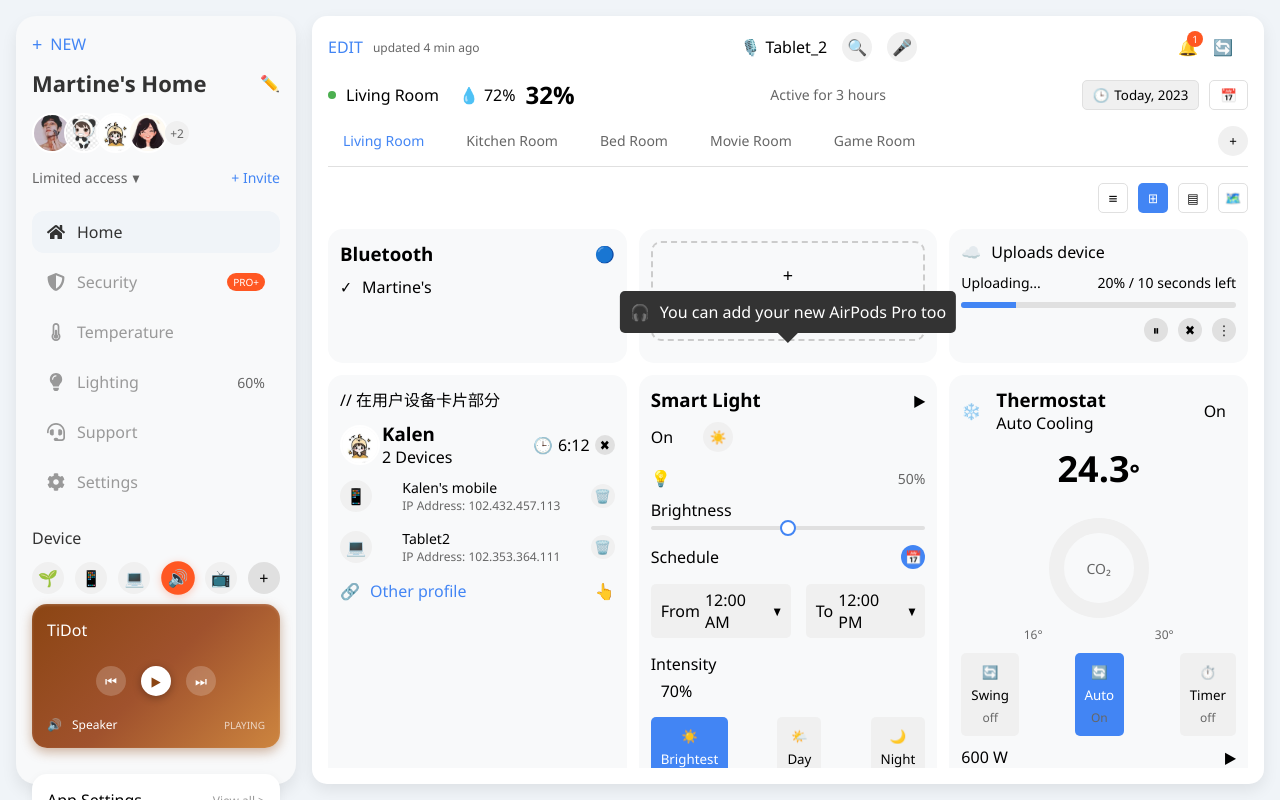
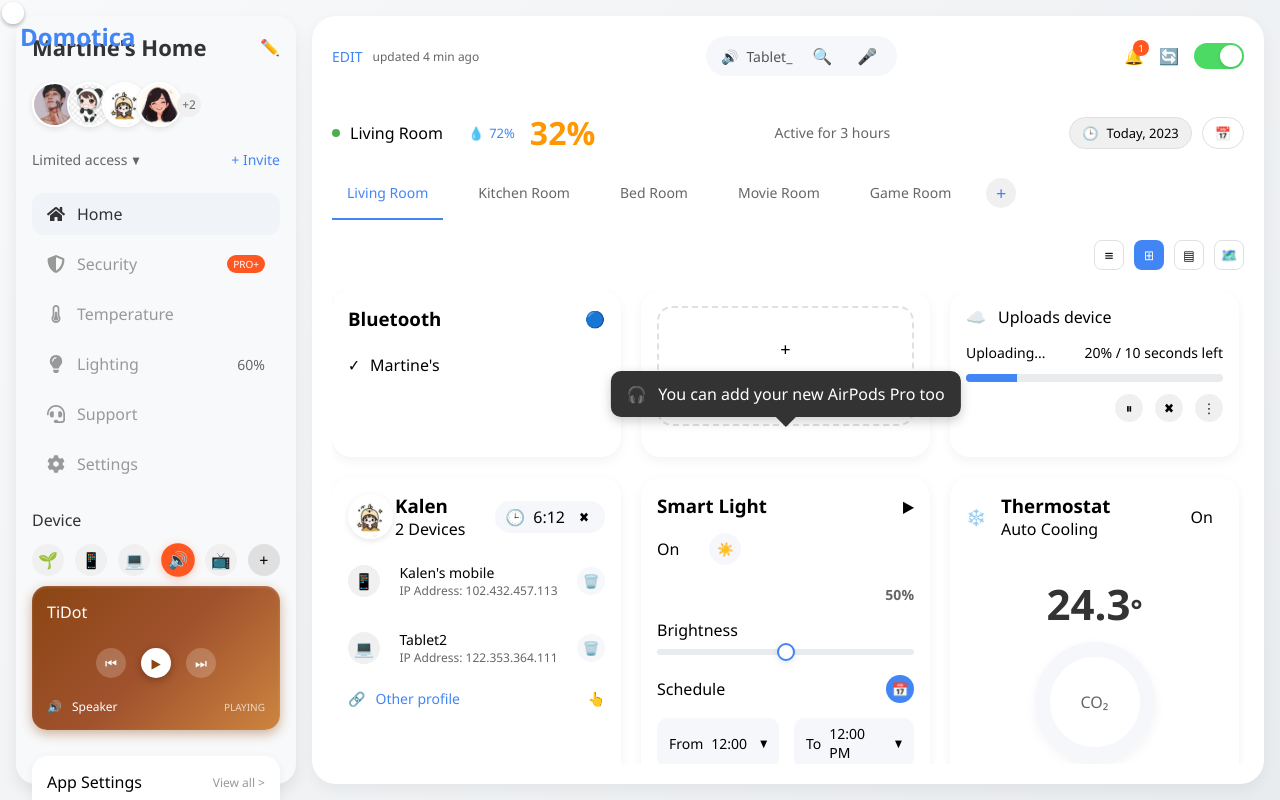
Before and after one commit to ZTL123Z/smart-home-dashboard, a React (Create React App) app: page / in a window 1280 px wide. Built offline with nearby package versions, Linux system fonts and the light colour scheme.

Commit message:
3月13日

```diff
--- a/src/App.css
+++ b/src/App.css
@@ -52,17 +52,19 @@
   background-color: #f0f4f8;
   position: relative;
   overflow: hidden;
+  background: linear-gradient(135deg, #f8f9fa 0%, #e9ecef 100%);
 }
 
 .app-title {
   padding: 20px;
   font-size: 24px;
   font-weight: bold;
-  color: #fff;
+  color: #4285f4; /* 改为蓝色 */
   background-color: transparent;
   position: absolute;
   top: 0;
   left: 0;
+  z-index: 10;
 }
 
 .app-container {
--- a/src/components/DeviceCards.css
+++ b/src/components/DeviceCards.css
@@ -1,25 +1,27 @@
 .device-cards {
   display: flex;
   flex-direction: column;
-  gap: 12px;
-  overflow-y: hidden;
+  gap: 20px;
+  overflow-y: auto;
+  padding-right: 5px;
 }
 
 .device-row {
   display: flex;
-  gap: 12px;
+  gap: 20px;
 }
 
 .bluetooth-card, .add-device-card, .upload-device-card,
 .user-devices-card, .smart-light-card, .thermostat-card,
 .qr-code-card, .battery-card {
-  background-color: #f8f9fa;
-  border-radius: 15px;
-  padding: 12px;
+  background-color: #ffffff;
+  border-radius: 20px;
+  padding: 16px;
   flex: 1;
   display: flex;
   flex-direction: column;
-  gap: 10px;
+  gap: 15px;
+  box-shadow: 0 4px 12px rgba(0, 0, 0, 0.05);
 }
 
 .card-header {
@@ -32,6 +34,7 @@
   display: flex;
   justify-content: space-between;
   align-items: center;
+  padding: 8px 0;
 }
 
 .device-info {
@@ -45,10 +48,10 @@
   flex-direction: column;
   align-items: center;
   justify-content: center;
-  height: 100px;
-  border: 2px dashed #ccc;
-  border-radius: 10px;
-  gap: 10px;
+  height: 120px;
+  border: 2px dashed #e0e0e0;
+  border-radius: 15px;
+  gap: 12px;
 }
 
 .tooltip {
@@ -57,17 +60,18 @@
 
 .tooltip-content {
   position: absolute;
-  top: -60px;
+  top: -70px;
   left: 50%;
   transform: translateX(-50%);
   background-color: #333;
   color: white;
-  padding: 10px;
-  border-radius: 5px;
+  padding: 12px 16px;
+  border-radius: 10px;
   display: flex;
   align-items: center;
-  gap: 10px;
+  gap: 12px;
   width: max-content;
+  box-shadow: 0 4px 12px rgba(0, 0, 0, 0.2);
 }
 
 .tooltip-content::after {
@@ -84,13 +88,14 @@
 .upload-header {
   display: flex;
   align-items: center;
-  gap: 10px;
+  gap: 12px;
+  font-weight: 500;
 }
 
 .upload-progress {
   display: flex;
   flex-direction: column;
-  gap: 10px;
+  gap: 12px;
 }
 
 .progress-text {
@@ -100,9 +105,9 @@
 }
 
 .progress-bar {
-  height: 6px;
-  background-color: #e0e0e0;
-  border-radius: 3px;
+  height: 8px;
+  background-color: #e9ecef;
+  border-radius: 4px;
   overflow: hidden;
 }
 
@@ -114,15 +119,15 @@
 .progress-controls {
   display: flex;
   justify-content: flex-end;
-  gap: 10px;
+  gap: 12px;
 }
 
 .pause-button, .cancel-button, .more-button {
-  width: 24px;
-  height: 24px;
+  width: 28px;
+  height: 28px;
   border-radius: 50%;
   border: none;
-  background-color: #e0e0e0;
+  background-color: #f0f0f0;
   display: flex;
   align-items: center;
   justify-content: center;
@@ -132,14 +137,15 @@
 .user-header {
   display: flex;
   align-items: center;
-  gap: 10px;
+  gap: 12px;
 }
 
 .user-avatar {
-  width: 40px;
-  height: 40px;
+  width: 45px;
+  height: 45px;
   border-radius: 50%;
   overflow: hidden;
+  box-shadow: 0 2px 6px rgba(0, 0, 0, 0.1);
 }
 
 .user-avatar img {
@@ -156,16 +162,19 @@
 .time-setting {
   display: flex;
   align-items: center;
-  gap: 5px;
+  gap: 8px;
   margin-left: auto;
+  background-color: #f5f7fa;
+  padding: 5px 10px;
+  border-radius: 15px;
 }
 
 .close-button {
-  width: 20px;
-  height: 20px;
+  width: 22px;
+  height: 22px;
   border-radius: 50%;
   border: none;
-  background-color: #e0e0e0;
+  background-color: transparent;
   display: flex;
   align-items: center;
   justify-content: center;
@@ -190,11 +199,11 @@
 }
 
 .remove-button {
-  width: 24px;
-  height: 24px;
+  width: 28px;
+  height: 28px;
   border-radius: 50%;
   border: none;
-  background-color: #f0f0f0;
+  background-color: #f5f7fa;
   display: flex;
   align-items: center;
   justify-content: center;
@@ -207,6 +216,7 @@
   gap: 10px;
   color: #4285f4;
   cursor: pointer;
+  font-size: 14px;
 }
 
 .hand-icon {
@@ -216,7 +226,7 @@
 .light-controls {
   display: flex;
   flex-direction: column;
-  gap: 15px;
+  gap: 20px;
 }
 
 .light-status {
@@ -226,11 +236,11 @@
 }
 
 .brightness-button {
-  width: 30px;
-  height: 30px;
+  width: 32px;
+  height: 32px;
   border-radius: 50%;
   border: none;
-  background-color: #f0f0f0;
+  background-color: #f5f7fa;
   display: flex;
   align-items: center;
   justify-content: center;
@@ -240,37 +250,40 @@
 .brightness-control {
   display: flex;
   flex-direction: column;
-  gap: 10px;
+  gap: 15px;
 }
 
 .brightness-value {
   display: flex;
   align-items: center;
   justify-content: space-between;
+  font-size: 24px;
+  font-weight: 600;
 }
 
 .brightness-slider {
   display: flex;
   flex-direction: column;
-  gap: 5px;
+  gap: 8px;
 }
 
 .slider-track {
-  height: 4px;
-  background-color: #e0e0e0;
-  border-radius: 2px;
+  height: 6px;
+  background-color: #e9ecef;
+  border-radius: 3px;
   position: relative;
 }
 
 .slider-thumb {
-  width: 16px;
-  height: 16px;
+  width: 18px;
+  height: 18px;
   background-color: white;
   border: 2px solid #4285f4;
   border-radius: 50%;
   position: absolute;
   top: 50%;
   transform: translate(-50%, -50%);
+  box-shadow: 0 2px 6px rgba(0, 0, 0, 0.1);
 }
 
 .schedule-control {
@@ -286,11 +299,11 @@
 }
 
 .schedule-button {
-  width: 24px;
-  height: 24px;
+  width: 28px;
+  height: 28px;
   border-radius: 50%;
   border: none;
-  background-color: #f0f0f0;
+  background-color: #f5f7fa;
   display: flex;
   align-items: center;
   justify-content: center;
@@ -310,16 +323,17 @@
 .time-slot {
   display: flex;
   align-items: center;
-  gap: 5px;
-  padding: 5px 10px;
-  border-radius: 5px;
-  background-color: #f0f0f0;
+  gap: 8px;
+  padding: 6px 12px;
+  border-radius: 10px;
+  background-color: #f5f7fa;
+  font-size: 14px;
 }
 
 .intensity-control {
   display: flex;
   flex-direction: column;
-  gap: 5px;
+  gap: 8px;
 }
 
 .intensity-slider {
@@ -331,6 +345,7 @@
 .slider-fill {
   height: 100%;
   background-color: #4285f4;
+  border-radius: 3px;
 }
 
 .mode-buttons {
@@ -342,12 +357,13 @@
   display: flex;
   flex-direction: column;
   align-items: center;
-  gap: 5px;
+  gap: 6px;
   padding: 10px;
-  border-radius: 5px;
+  border-radius: 10px;
   border: none;
-  background-color: #f0f0f0;
+  background-color: #f5f7fa;
   cursor: pointer;
+  font-size: 13px;
 }
 
 .mode-button.active {
@@ -378,30 +394,33 @@
   flex-direction: column;
   align-items: center;
   position: relative;
+  margin: 20px 0;
 }
 
 .current-temp {
   display: flex;
   align-items: baseline;
-  font-size: 36px;
+  font-size: 42px;
   font-weight: 600;
+  color: #333;
 }
 
 .temp-unit {
-  font-size: 24px;
+  font-size: 28px;
 }
 
 .temp-dial {
-  width: 150px;
-  height: 150px;
+  width: 180px;
+  height: 180px;
   position: relative;
+  margin-top: -20px;
 }
 
 .dial-circle {
-  width: 100px;
-  height: 100px;
+  width: 120px;
+  height: 120px;
   border-radius: 50%;
-  border: 15px solid #f0f0f0;
+  border: 15px solid #f5f7fa;
   display: flex;
   align-items: center;
   justify-content: center;
@@ -409,10 +428,11 @@
   top: 50%;
   left: 50%;
   transform: translate(-50%, -50%);
+  box-shadow: 0 4px 12px rgba(0, 0, 0, 0.05);
 }
 
 .co2-text {
-  font-size: 14px;
+  font-size: 16px;
   color: #666;
 }
 
@@ -424,18 +444,18 @@
 
 .marker {
   position: absolute;
-  font-size: 12px;
+  font-size: 14px;
   color: #666;
 }
 
 .marker.min {
-  bottom: 0;
-  left: 0;
+  bottom: 10px;
+  left: 10px;
 }
 
 .marker.max {
-  bottom: 0;
-  right: 0;
+  bottom: 10px;
+  right: 10px;
 }
 
 .mode-controls {
@@ -451,7 +471,7 @@
 .power-usage {
   display: flex;
   flex-direction: column;
-  gap: 10px;
+  gap: 12px;
 }
 
 .usage-header {
@@ -471,7 +491,7 @@
 .active-since, .comments {
   display: flex;
   align-items: center;
-  gap: 5px;
+  gap: 8px;
 }
 
 .qr-code-image {
@@ -480,7 +500,8 @@
   align-items: center;
   justify-content: center;
   border: 1px solid #e0e0e0;
-  border-radius: 10px;
+  border-radius: 15px;
+  background-color: #f5f7fa;
 }
 
 .qr-placeholder {
@@ -492,6 +513,7 @@
   text-align: center;
   font-size: 14px;
   color: #666;
+  padding: 0 10px;
 }
 
 .scan-button {
@@ -500,31 +522,54 @@
   justify-content: center;
   gap: 10px;
   padding: 10px;
-  border-radius: 5px;
+  border-radius: 10px;
   border: none;
   background-color: #4285f4;
   color: white;
   cursor: pointer;
 }
 
+.battery-card {
+  padding: 20px;
+}
+
+.battery-header {
+  display: flex;
+  justify-content: space-between;
+  align-items: center;
+}
+
 .battery-content {
   display: flex;
   align-items: center;
   justify-content: space-around;
+  margin: 20px 0;
 }
 
 .battery-percentage {
-  font-size: 24px;
+  font-size: 32px;
   font-weight: 600;
 }
 
 .battery-icon {
   width: 40px;
   height: 80px;
-  border: 2px solid #666;
-  border-radius: 5px;
+  border-radius: 10px 10px 5px 5px;
+  border: 2px solid #ccc;
   position: relative;
   overflow: hidden;
+}
+
+.battery-icon::before {
+  content: '';
+  position: absolute;
+  top: -5px;
+  left: 50%;
+  transform: translateX(-50%);
+  width: 20px;
+  height: 5px;
+  background-color: #ccc;
+  border-radius: 5px 5px 0 0;
 }
 
 .battery-level {
@@ -532,7 +577,8 @@
   bottom: 0;
   left: 0;
   width: 100%;
-  background-color: #4caf50;
+  background: linear-gradient(to top, #4cd964, #a4e786);
+  transition: height 0.3s ease;
 }
 
 .battery-info {
--- a/src/components/DeviceCards.js
+++ b/src/components/DeviceCards.js
@@ -58,7 +58,6 @@ const DeviceCards = () => {
 
       <div className="device-row">
         <div className="user-devices-card">
-          // 在用户设备卡片部分
           <div className="user-header">
             <div className="user-avatar">
               <img src="/avatars/image2.png" alt="Kalen" />
@@ -88,7 +87,7 @@ const DeviceCards = () => {
               <div className="device-icon">💻</div>
               <div className="device-details">
                 <span>Tablet2</span>
-                <span className="ip-address">IP Address: 102.353.364.111</span>
+                <span className="ip-address">IP Address: 122.353.364.111</span>
               </div>
               <button className="remove-button">🗑️</button>
             </div>
@@ -116,7 +115,6 @@ const DeviceCards = () => {
             </div>
             <div className="brightness-control">
               <div className="brightness-value">
-                <span className="light-icon">💡</span>
                 <span className="percentage">50%</span>
               </div>
               <div className="brightness-slider">
@@ -134,7 +132,7 @@ const DeviceCards = () => {
               <div className="time-slots">
                 <div className="time-slot">
                   <span className="time-label">From</span>
-                  <span className="time-value">12:00 AM</span>
+                  <span className="time-value">12:00</span>
                   <span className="dropdown-icon">▼</span>
                 </div>
                 <div className="time-slot">
@@ -244,7 +242,7 @@ const DeviceCards = () => {
             <div className="qr-placeholder">QR Code</div>
           </div>
           <div className="qr-info">
-            <p>Scan QR Code to control your devices and control remotely</p>
+            <p>Scan QR Code to control your devices and access controls</p>
           </div>
           <button className="scan-button">
             <span className="scan-icon">📷</span>
@@ -264,7 +262,7 @@ const DeviceCards = () => {
             </div>
           </div>
           <div className="battery-info">
-            <span>30 Hours</span>
+            <span>20 Hours</span>
           </div>
         </div>
       </div>
--- a/src/components/MainContent.css
+++ b/src/components/MainContent.css
@@ -1,12 +1,12 @@
 .main-content {
   flex: 1;
   background-color: white;
-  border-radius: 15px;
-  box-shadow: 0 6px 16px rgba(0, 0, 0, 0.08);
-  padding: 16px;
+  border-radius: 24px;
+  box-shadow: 0 6px 16px rgba(0, 0, 0, 0.05);
+  padding: 20px;
   display: flex;
   flex-direction: column;
-  gap: 16px;
+  gap: 20px;
   transition: all 0.3s ease;
 }
 
@@ -14,6 +14,7 @@
   display: flex;
   justify-content: space-between;
   align-items: center;
+  padding-bottom: 10px;
 }
 
 .edit-section {
@@ -25,6 +26,7 @@
 .edit-text {
   color: #4285f4;
   font-weight: 500;
+  font-size: 14px;
 }
 
 .update-time {
@@ -36,19 +38,27 @@
   display: flex;
   align-items: center;
   gap: 15px;
+  background-color: #f5f7fa;
+  border-radius: 20px;
+  padding: 5px 15px;
 }
 
 .tablet-name {
   display: flex;
   align-items: center;
-  gap: 5px;
+  gap: 8px;
+  font-size: 14px;
+  color: #555;
+}
+
+.tablet-icon {
+  color: #666;
 }
 
 .search-box {
   width: 30px;
   height: 30px;
   border-radius: 50%;
-  background-color: #f0f0f0;
   display: flex;
   align-items: center;
   justify-content: center;
@@ -59,11 +69,11 @@
   width: 30px;
   height: 30px;
   border-radius: 50%;
-  background-color: #f0f0f0;
   display: flex;
   align-items: center;
   justify-content: center;
   cursor: pointer;
+  color: #666;
 }
 
 .controls-section {
@@ -95,9 +105,38 @@
   cursor: pointer;
 }
 
+.power-toggle {
+  width: 50px;
+  height: 26px;
+  border-radius: 13px;
+  background-color: #e0e0e0;
+  position: relative;
+  cursor: pointer;
+  transition: all 0.3s ease;
+}
+
+.power-toggle.active {
+  background-color: #4cd964;
+}
+
+.toggle-button {
+  width: 22px;
+  height: 22px;
+  border-radius: 50%;
+  background-color: white;
+  position: absolute;
+  top: 2px;
+  left: 2px;
+  transition: all 0.3s ease;
+  box-shadow: 0 2px 4px rgba(0, 0, 0, 0.1);
+}
+
+.power-toggle.active .toggle-button {
+  left: calc(100% - 24px);
+}
+
 .view-controls {
   display: flex;
-  align-items: center;
   gap: 10px;
   align-self: flex-end;
 }
@@ -105,7 +144,7 @@
 .view-button {
   width: 30px;
   height: 30px;
-  border-radius: 5px;
+  border-radius: 8px;
   border: 1px solid #e0e0e0;
   background: none;
   display: flex;
--- a/src/components/MainContent.js
+++ b/src/components/MainContent.js
@@ -13,8 +13,8 @@ const MainContent = () => {
         </div>
         <div className="search-section">
           <div className="tablet-name">
-            <span className="tablet-icon">🎙️</span>
-            <span>Tablet_2</span>
+            <span className="tablet-icon">🔊</span>
+            <span>Tablet_</span>
           </div>
           <div className="search-box">
             <span className="search-icon">🔍</span>
--- a/src/components/RoomTabs.css
+++ b/src/components/RoomTabs.css
@@ -1,7 +1,7 @@
 .room-tabs {
   display: flex;
   flex-direction: column;
-  gap: 12px;
+  gap: 16px;
   transition: all 0.3s ease;
 }
 
@@ -9,12 +9,14 @@
   display: flex;
   align-items: center;
   justify-content: space-between;
+  padding: 5px 0;
 }
 
 .room-status {
   display: flex;
   align-items: center;
   gap: 10px;
+  font-weight: 500;
 }
 
 .status-dot {
@@ -27,14 +29,23 @@
 .status-indicators {
   display: flex;
   align-items: center;
-  gap: 10px;
-  margin-left: 10px;
+  gap: 15px;
+  margin-left: 15px;
 }
 
 .water-indicator, .battery-indicator {
   display: flex;
   align-items: center;
   gap: 5px;
+  font-size: 13px;
+}
+
+.water-indicator {
+  color: #4285f4;
+}
+
+.battery-indicator {
+  color: #ff9800;
 }
 
 .activity-status {
@@ -51,12 +62,13 @@
 .time-button {
   display: flex;
   align-items: center;
-  gap: 5px;
-  padding: 5px 10px;
-  border-radius: 5px;
+  gap: 8px;
+  padding: 6px 12px;
+  border-radius: 20px;
   border: 1px solid #e0e0e0;
   background: none;
   cursor: pointer;
+  font-size: 13px;
 }
 
 .time-button.active {
@@ -66,12 +78,15 @@
 .tabs-container {
   display: flex;
   align-items: center;
-  gap: 12px;
-  border-bottom: 1px solid #e0e0e0;
-  padding-bottom: 8px;
+  gap: 20px;
+  padding-bottom: 10px;
   overflow-x: auto;
-  scrollbar-width: thin;
+  scrollbar-width: none;
   -ms-overflow-style: none;
+}
+
+.tabs-container::-webkit-scrollbar {
+  display: none;
 }
 
 .room-tab {
@@ -82,6 +97,7 @@
   font-size: 14px;
   color: #666;
   position: relative;
+  white-space: nowrap;
 }
 
 .room-tab.active {
@@ -105,9 +121,10 @@
   border-radius: 50%;
   border: none;
   background-color: #f0f0f0;
+  color: #4285f4;
+  font-size: 18px;
   display: flex;
   align-items: center;
   justify-content: center;
   cursor: pointer;
-  margin-left: auto;
 }
--- a/src/components/Sidebar.css
+++ b/src/components/Sidebar.css
@@ -49,12 +49,18 @@
 .users-container {
   display: flex;
   align-items: center;
-  margin-top: 3px;
+  margin-top: 8px;
+  margin-bottom: 8px;
 }
 
 .user-avatar {
-  margin-right: -8px;
+  margin-right: -10px;
   border: 2px solid white;
+  transition: transform 0.2s ease;
+}
+
+.user-avatar:hover {
+  transform: translateY(-3px);
 }
 
 .more-users {
--- a/src/components/Sidebar.js
+++ b/src/components/Sidebar.js
@@ -7,10 +7,6 @@ const Sidebar = () => {
   return (
     <div className="sidebar">
       <div className="sidebar-header">
-        <div className="new-button">
-          <span className="plus-icon">+</span>
-          <span>NEW</span>
-        </div>
         <div className="home-title">
           <h2>Martine's Home</h2>
           <span className="edit-icon">✏️</span>
```
Also changed, not shown: 1 other file (tests, documents, lock files or other folders).
